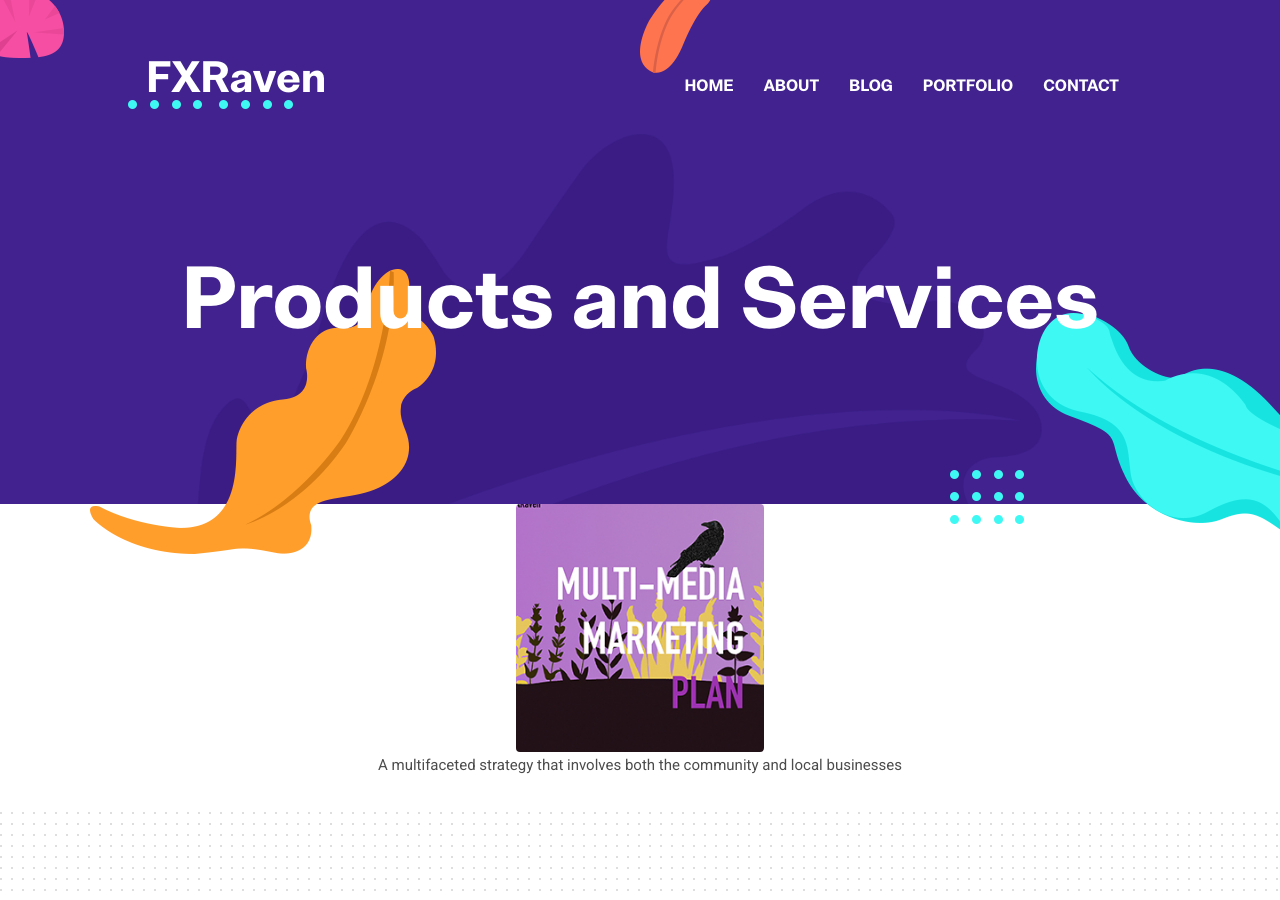
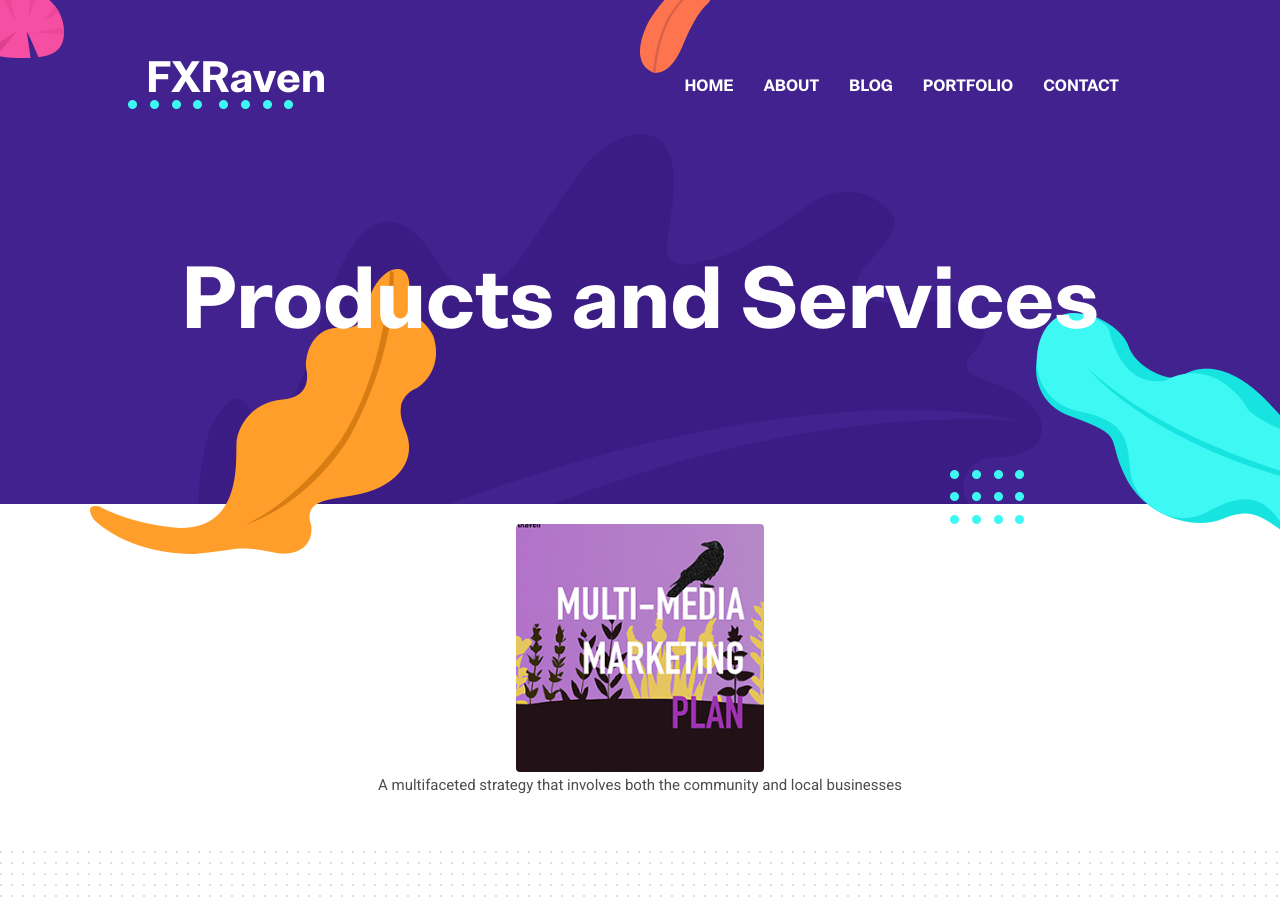
Before and after one commit to Vision-Live/FXRaven, a Jekyll site: the page built from _pages/product.html, in a window 1280 px wide and 900 px high. Built offline with Jekyll 4.4.1, drawn with Linux system fonts in a browser that asks for light colours.

Commit message:
Update product.html

```diff
--- a/_pages/product.html
+++ b/_pages/product.html
@@ -7,6 +7,7 @@ title: Products and Services
 <div class="container text-center">
 {% for product in site.data.products %}
 <div class="col-3 text-center container">
+  <div style="padding: 20px 0 0 0;">
 <div class="position-relative rounded hover-wrapper text-center">
   <img src="{{ product.image }}" alt="{{product.name}}" class="img-fluid rounded w-40 text-center d-block"/>
   <div class="hover-overlay">
@@ -18,6 +19,7 @@ title: Products and Services
   </div>
  </div>
 </div>
+    </div>
 <div class="text-center">
 <p>{{ product.description }}</p>
 {% endfor %}
```
